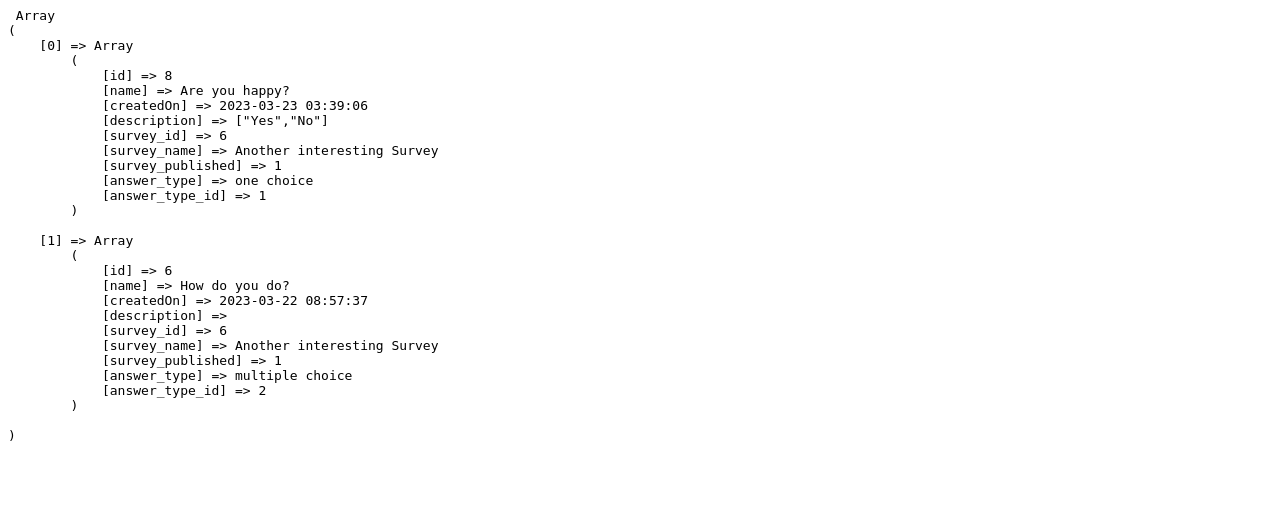
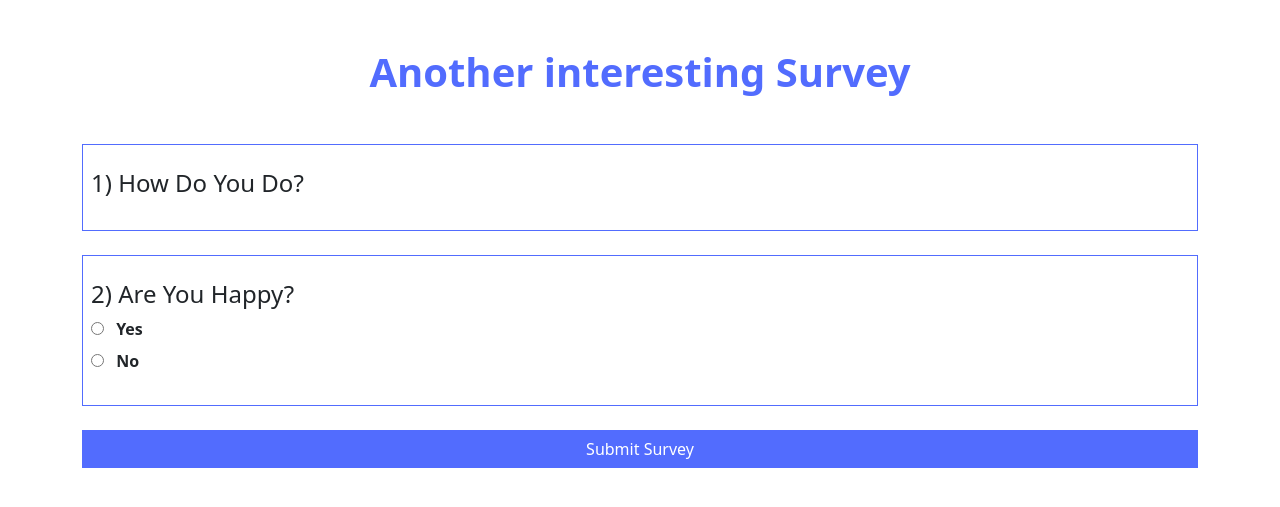
Before and after one commit to Agbortoko/surveyplus-php, a PHP site: the page made by survey.php in a window 1280 px wide. Shown: the top 507 px of the page. Run offline with PHP 8.4, Linux system fonts and the light colour scheme; the visitor is signed in with stand-in values (Sample User, id 1); data comes from the database, SQL or seed files in the repository.

Commit message:
implementing survey page

```diff
--- a/app/Models/Questions.php
+++ b/app/Models/Questions.php
@@ -102,7 +102,7 @@ final class Questions extends BaseModel
                     ON q.answer_category_id = ac.id
                 WHERE s.profile_id = $profile_id AND
                       q.survey_id = $survey_id
-                    ORDER BY q.id DESC")->findAll();
+                    ORDER BY q.id ASC")->findAll();
 
                 return $questions;
         }
--- a/survey.php
+++ b/survey.php
@@ -4,7 +4,8 @@
 use Surveyplus\App\Controllers\SurveyController;
 use Surveyplus\App\Controllers\QuestionController;
 ?>
-<?php session_start(); ?>
+
+<?php require "partials/header.php" ?>
 
 
 <?php if (isset($_GET["handle"]) && isset($_GET["id"]) && isset($_GET["profile"]) && isset($_GET["slug"])) : ?>
@@ -28,7 +29,7 @@
             exit(0);
         }
 
-        if(!isset($_SESSION["user_id"])) {
+        if (!isset($_SESSION["user_id"])) {
             // Redirect where user is not logged in
             header("Location: " . base_url());
             exit(0);
@@ -39,19 +40,83 @@
 
     $all_survey_questions = $questions->show_survey_single_question($profile_id, $survey_id);
 
-    debug_array($all_survey_questions);
+    $count_question = 0;
+
+    // debug_array($survey);
     ?>
 
 
-<?php foreach($all_survey_questions as $question): ?>
+    <main class="container my-5">
 
+
+        <h1 class="fw-bold text-center mb-5 text-primary"><?= $survey["name"] ?></h1>
+
+
+        <form action="" method="POST">
+
+        <?php foreach ($all_survey_questions as $question) : ?>
+
+            <?php $count_question++ ?>
+
+
+            <?php if ($question["answer_type_id"] == 1) : ?>
+
+                <div class="form-group mb-4 border border-1 border-primary py-4 px-2">
+
+                    <h4><?= $count_question . ") " . ucwords($question["name"]) ?></h4>
+
+                    <?php $description = json_decode($question["description"]); ?>
+
+                    <?php if (isset($description) && !empty($description)) : ?>
+                        <?php foreach ($description as $label) : ?>
+
+                            <div class="container p-0 my-2">
+                                <input type="radio" name="<?= "radio_" . $question["id"] ?>">
+                                <label class="ms-2 fw-bold" for="<?= "radio_" . $question["id"] ?>"><?= $label ?></label>
+                            </div>
+
+                        <?php endforeach ?>
+
+                    <?php endif ?>
+
+                </div>
+            <?php endif ?>
+
+
+
+
+            <?php if ($question["answer_type_id"] == 2) : ?>
+
+                <div class="form-group mb-4 border border-1 border-primary py-4 px-2">
+
+                    <h4><?= $count_question . ") " . ucwords($question["name"]) ?></h4>
+
+                    <?php $description = json_decode($question["description"]); ?>
+
+                    <?php if (isset($description) && !empty($description)) : ?>
+
+                        <?php foreach ($description as $label) : ?>
+
+                            <div class="container p-0 my-2">
+                                <input type="checkbox" name="<?= "checkbox_" . $question["id"] ?>">
+                                <label class="ms-2 fw-bold" for="<?= "checkbox_" . $question["id"] ?>"><?= $label ?></label>
+                            </div>
+
+                        <?php endforeach ?>
+
+                    <?php endif ?>
+                </div>
+
+            <?php endif ?>
 
 
         <?php endforeach ?>
 
+            <button type="submit" class="btn btn-primary w-100 text-white rounded-0">Submit Survey</button>
 
+        </form>
 
-<?php else: ?>
+    <?php else : ?>
 
         <?php
         header("Location: " . DASHBOARD_URL . "/survey/index.php?type=survey&error=invalidlink");
@@ -59,3 +124,6 @@
         ?>
 
     <?php endif ?>
+
+
+    </main>
```
Lines whose indentation alone changed are shown as unchanged.
